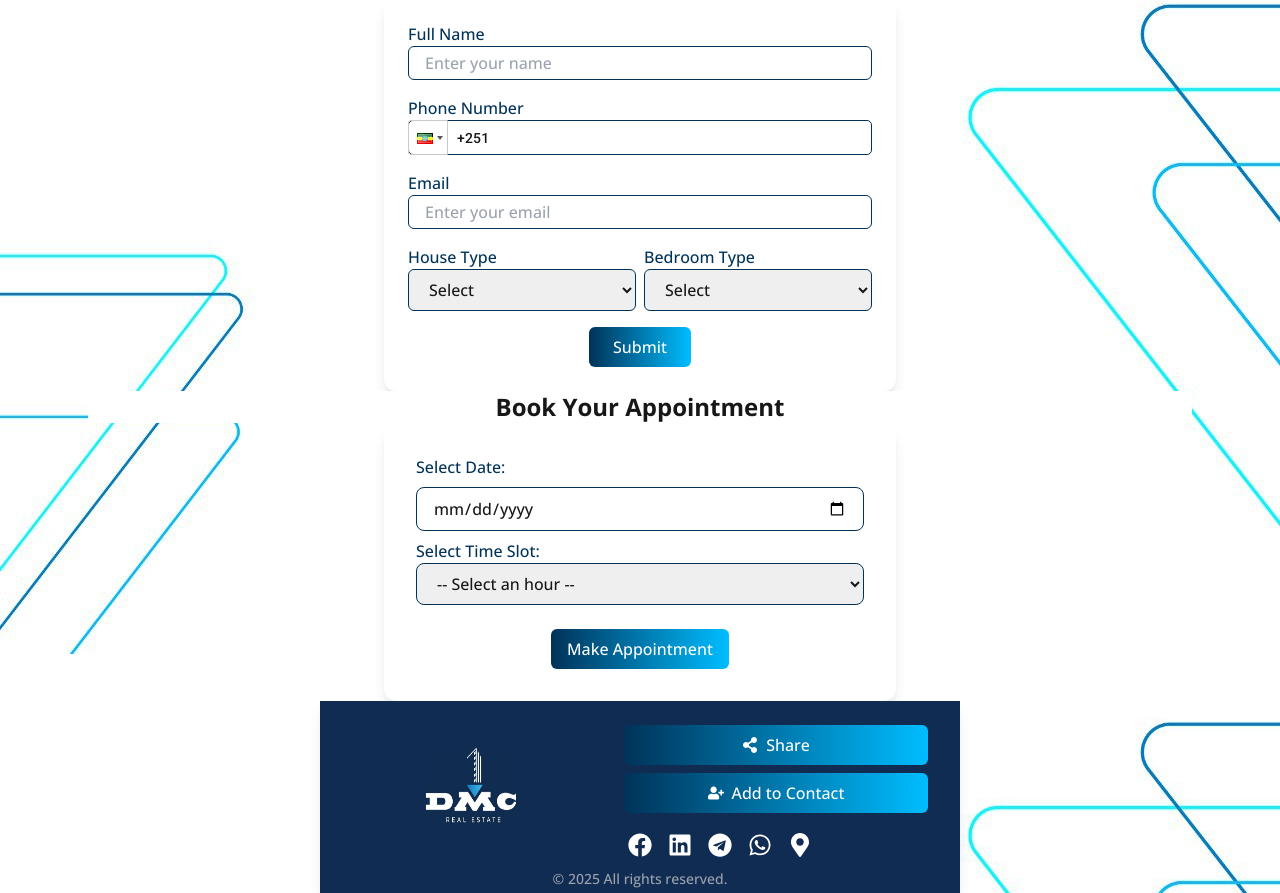
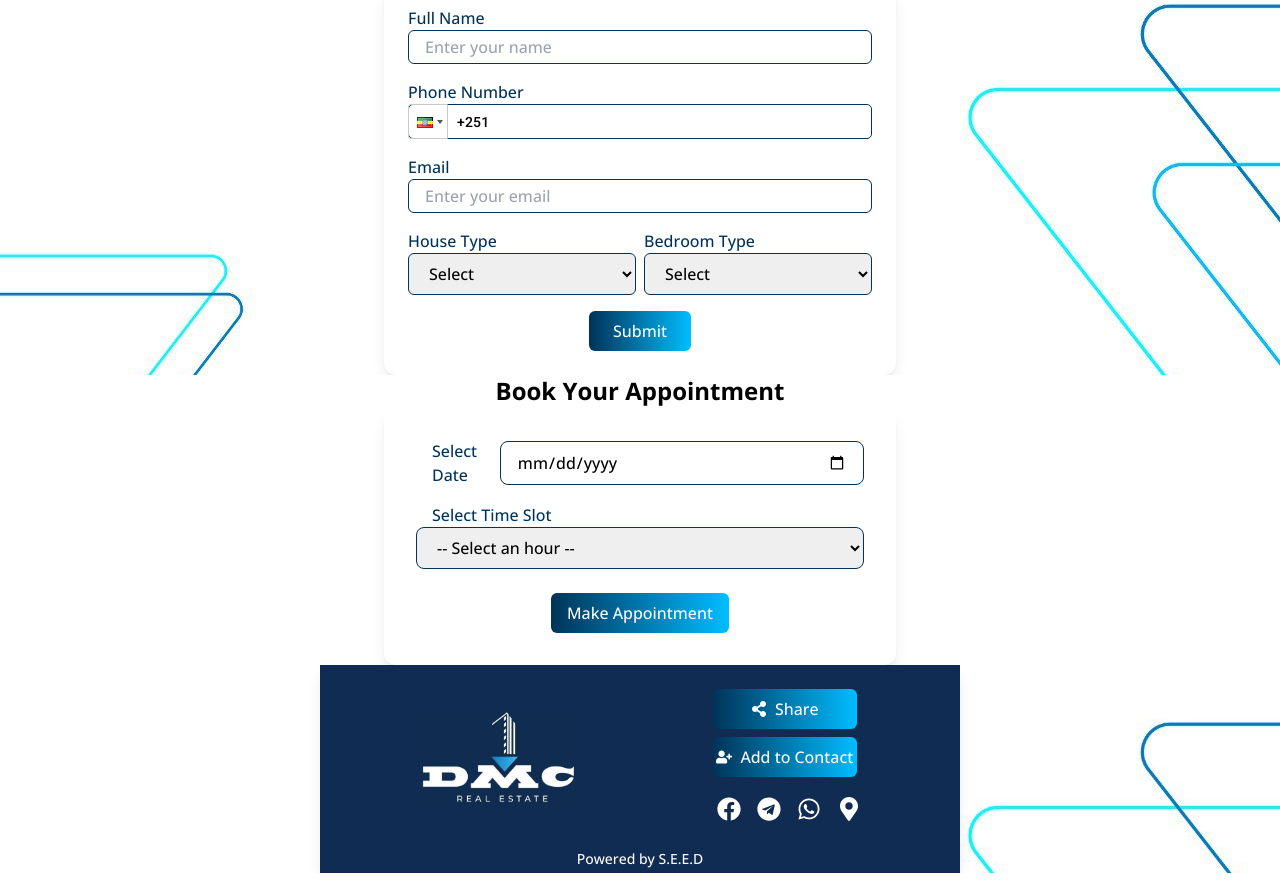
Before and after one commit to Lifeconr/business_card, a Next.js app: page / in a window 1280 px wide. Shown: the part 1500-2393 px from the top of the page. Built offline with nearby package versions, Linux system fonts and the light colour scheme.

Commit message:
Refactor: Fix the layout of the footer. Update: Change phone and email buttons to direct users to the phone and Gmail apps.

```diff
--- a/src/app/components/PhoneNumberInput.jsx
+++ b/src/app/components/PhoneNumberInput.jsx
@@ -30,13 +30,13 @@ const PhoneNumberInput = ({ value, onChange, isHouseTypeSelected }) => {
         }}
         enableSearch
         placeholder="Choose country code"
-        inputClass="!w-full border !border-[#003359]  rounded-md focus:outline-none focus:ring-2 focus:ring-[#003359]"
+        inputClass="!w-full border !border-[#003359] rounded-md focus:outline-none focus:ring-2 focus:ring-[#003359] !text-black" // Added text-black
         buttonClass="!bg-transparent border-none focus:ring-0"
         dropdownClass="custom-dropdown"
-        containerClass="!w-full !lg:w-72"
+        containerClass="!w-full !lg:w-72 !text-black"
       />
       {countryData.name && (
-        <p className="text-sm text-gray-500 mt-1">
+        <p className="text-sm text-black mt-1">
           Selected Country: {countryData.name} (+{countryData.dialCode})
         </p>
       )}
--- a/src/app/components/appointment.jsx
+++ b/src/app/components/appointment.jsx
@@ -42,15 +42,15 @@ export default function AppointmentPage() {
   };
 
   return (
-    <section id="appointment" className=" bg-primary-light">
+    <section id="appointment" className="bg-white">
       <div className="container mx-auto px-6 md:max-w-2xl lg:max-w-4xl xl:max-w-6xl">
-        <h2 className="text-center text-2xl font-bold text-primary-dark mb- bg-white">
+        <h2 className="text-center text-2xl font-bold bg-white text-black rounded-lg">
           Book Your Appointment
         </h2>
         <div className="bg-white shadow-lg rounded-xl p-8 max-w-lg mx-auto">
-          <div className="mb-">
-            <label htmlFor="date" className="block text-base font-medium text-[#003359] mb-2">
-              Select Date:
+          <div className="mb-4 flex flex-col sm:flex-row sm:items-center">
+          <label htmlFor="date" className="text-base font-medium text-[#003359] sm:mt-0 sm:ml-4">
+              Select Date
             </label>
             <input
               type="date"
@@ -61,36 +61,38 @@ export default function AppointmentPage() {
                 setErrorMessage((prev) => ({ ...prev, date: "" }));
                 setSelectedHour("");
               }}
-              className="w-full border border-[#003359] rounded-lg px-4 py-2 focus:ring-2  focus:ring-[#003359] focus:outline-none"
+              className="w-full border border-[#003359] rounded-lg px-4 py-2 focus:ring-2 focus:ring-[#003359] focus:outline-none text-black"
             />
+
+          </div>
           {errorMessage.date && <p className="text-red-600 text-sm mt-1">{errorMessage.date}</p>}
-          </div>
-          <div className="mb-6">
-            <label htmlFor="hour" className="block pt-2 text-base font-medium text-[#003359]">
-              Select Time Slot:
+          <label htmlFor="hour" className="text-base font-medium text-[#003359] sm:mt-0 sm:ml-4">
+              Select Time Slot
             </label>
+          <div className="mb-6 flex flex-col sm:flex-row sm:items-center">
             <select
               id="hour"
               value={selectedHour}
               onChange={(e) => setSelectedHour(e.target.value)}
-              className="w-full border border-[#003359] rounded-lg px-4 py-2 focus:ring-2 focus:ring-[#003359] focus:outline-none"
+              className="w-full border border-[#003359] rounded-lg px-4 py-2 focus:ring-2 focus:ring-[#003359] focus:outline-none text-black"
             >
               <option value="">-- Select an hour --</option>
               {availableHours.map((hour, index) => (
                 <option key={index} value={hour}>{hour}</option>
               ))}
             </select>
+
+          </div>
           {errorMessage.hour && <p className="text-red-600 text-sm mt-1">{errorMessage.hour}</p>}
-          </div>
+
           {confirmationMessage && <p className="text-green-600 text-base font-medium mb-4">{confirmationMessage}</p>}
-        <div className="text-center mt-4 ">
+
+          <div className="text-center mt-4">
             <button
               type="submit"
               onClick={handleMakeAppointment}
               className="inline-block sm:w-auto py-2 px-4 text-white rounded-md transition-transform duration-300 transform hover:scale-105 overflow-hidden"
-          style={{
-            backgroundImage: 'linear-gradient(90deg, #003359 0%, #00BDFF 100%)',
-          }}
+              style={{ backgroundImage: 'linear-gradient(90deg, #003359 0%, #00BDFF 100%)' }}
               onMouseDown={(e) => e.target.classList.add('scale-95')}
               onMouseUp={(e) => e.target.classList.remove('scale-95')}
             >
--- a/src/app/components/footor.jsx
+++ b/src/app/components/footor.jsx
@@ -14,21 +14,21 @@ export default function Footer() {
   };
 
   return (
-    <footer className="w-full max-w-screen-sm pt-6  pr-8 bg-[#102c52] text-white  shadow-lg mx-auto flex justify-between items-center relative">
+    <footer className="w-full max-w-screen-sm pt-6 pr-8 bg-[#102c52] text-white  shadow-lg mx-auto flex justify-between items-center relative">
       {/* Left Section: Logo and Social Icons */}
-      <div className="flex flex-col items-center w-1/2">
+      <div className="flex flex-col items-center w-3/4">
         {/* Logo */}
         <Image
           src={dmc_logo}
           alt="Company Logo"
-          className="w-24 h-20 sm:w-24 sm:h-20 mb-12"
+          className="w-28 h-20 sm:w-40 sm:h-24 mb-12"
         />
       </div>
 
       {/* Right Section: Buttons */}
-      <div className="flex flex-col gap-2 w-1/2">
+      <div className="flex flex-col pl-8 gap-2  w-1/2">
       <button
-        className="flex items-center justify-center w-full py-2 text-white rounded-md"
+        className="flex items-center justify-center w-36 py-2 text-white rounded-md"
         style={{
           backgroundImage: 'linear-gradient(90deg, #003359 0%, #00BDFF 100%)',
         }}
@@ -38,17 +38,17 @@ export default function Footer() {
         Share
       </button>
       <button
-        className="flex items-center justify-center w-full py-2 text-white rounded-md"
+        className="flex items-center justify-center w-36 py-2 text-white rounded-md"
         style={{
           backgroundImage: 'linear-gradient(90deg, #003359 0%, #00BDFF 100%)',
         }}
         onClick={() => alert('Add to contact functionality here!')}
       >
-        <FaUserPlus className="mr-2" />
+        <FaUserPlus className=" mr-2" />
         Add to Contact
       </button>
        {/* Social Icons */}
-        <div className="flex gap-2 text-2xl pt-2 pb-8">
+        <div className="flex gap-2 text-2xl pt-2 pb-12">
           <a
             href={links.facebook}
             className="p-1 hover:text-[#00BDFF]  transition duration-300"
@@ -56,13 +56,13 @@ export default function Footer() {
           >
             <FaFacebook />
           </a>
-          <a
+          {/* <a
             href={links.linkedin}
             className="p-1 hover:text-[#00BDFF] transition duration-300"
             aria-label="LinkedIn"
           >
             <FaLinkedin />
-          </a>
+          </a> */}
           <a
             href={links.telegram}
             className="p-1 hover:text-[#00BDFF] transition duration-300"
@@ -86,14 +86,13 @@ export default function Footer() {
           </a>
         </div>
               {/* Footer Bottom: Copyright */}
-      <div className="absolute bottom-1 left-0 w-full text-center">
-        <p className="text-sm text-gray-400 ">
-          &copy; {new Date().getFullYear()} All rights reserved.
+      <div className="absolute bottom-1 pt-4 left-0 w-full text-center">
+        <p className="text-sm text-white ">
+          Powered by <a href='https://seedgit.com/qrur/' className='hover:text-[#00BDFF] text-' > S.E.E.D </a>
         </p>
       </div>
+
       </div>
-
-
     </footer>
   );
 }
--- a/src/app/components/house_listing.jsx
+++ b/src/app/components/house_listing.jsx
@@ -13,10 +13,10 @@ export default function HouseListings() {
   const [selectedListing, setSelectedListing] = useState(null);
 
   const listings = [
-    { name: "Studio", image: h1, link: "https://dmcreal-estate.com/am/studio-2/", description: "Kare Meter = 55.5 sqm" },
-    { name: "One Bedroom", image: bd1, link: "https://dmcreal-estate.com/am/one-bedroom/", description: "Kare Meter = 76.2 sqm" },
-    { name: "Two Bedroom", image: bd3, link: "https://dmcreal-estate.com/am/two-bedroom-c1/", description: "Kare Meter = 144.6 sqm" },
-    { name: "Three Bedroom", image: bd2, link: "https://dmcreal-estate.com/am/three-bedroom/", description: "Kare Meter = 200 sqm" },
+    { name: "Studio", image: h1, link: "https://dmcreal-estate.com/am/studio-2/", description: "Area = 55.5 sqm" },
+    { name: "One Bedroom", image: bd1, link: "https://dmcreal-estate.com/am/one-bedroom/", description: "Area = 76.2 sqm" },
+    { name: "Two Bedroom", image: bd3, link: "https://dmcreal-estate.com/am/two-bedroom-c1/", description: "Area = 144.6 sqm" },
+    { name: "Three Bedroom", image: bd2, link: "https://dmcreal-estate.com/am/three-bedroom/", description: "Area = 200 sqm" },
     { name: "Four Bedroom", image: h3, comingSoon: true, description: "Details Coming Soon!" },
     { name: "Shop", image: h4, comingSoon: true, description: "Details Coming Soon!" },
   ];
@@ -24,13 +24,9 @@ export default function HouseListings() {
   return (
     <div>
       {/* Banner */}
-      <div className="bg-gradient-to-r from-[#003359] to-[#00bdff] text-white text-center py-3 w-full max-w-screen-sm mx-auto">
+      <div className="bg-gradient-to-r from-[#003359] to-[#00bdff] text-white text-center py-3 w-full max-w-screen-sm mx-auto ">
         <h1 className="text-2xl font-bold">HillSide Apartments</h1>
       </div>
-
-      <p className="text-center text-[#003359] text-2xl font-thin mt-4 font-cursive bg-white">
-        በ 400,000ሺ ብር ብቻ ፈጥነው የቤት ባለቤት ይሁኑ! <br />
-      </p>
 
       {/* Listings */}
       <div className="w-full max-w-screen-sm mx-auto rounded-lg shadow-lg p-4 grid grid-cols-1 sm:grid-cols-2 gap-4 bg-white">
@@ -77,6 +73,11 @@ export default function HouseListings() {
           </div>
         ))}
       </div>
+
+      <p className="text-center text-[#003359] text-2xl font-semibold mb-4 bg-white">
+        በ 400,000ሺ ብር ብቻ ፈጥነው የቤት ባለቤት ይሁኑ! <br />
+      </p>
+
     </div>
   );
 }
--- a/src/app/components/realtor.jsx
+++ b/src/app/components/realtor.jsx
@@ -54,15 +54,15 @@ export default function RealtorSection() {
       <p className="text-center text-xl font-bold text-[#003359]">{realtor.position}</p>
 
 {/* Contact Info */}
-      <div className="mt-4 mb-8">
+<div className="mt-4 mb-6">
   <div className="grid grid-cols-1 sm:grid-cols-2 gap-4 ">
     {/* Phone */}
     <div
-            className="flex items-center bg-gray-200 text-[#003359]  px-4 py-2 rounded-md cursor-pointer hover:bg-gray-300"
-            onClick={() => copyToClipboard(realtor.phone)}
+      className="flex items-center bg-gray-200 text-[#003359] px-4 py-2 rounded-md cursor-pointer hover:bg-gray-300"
+      onClick={() => window.location.href = `tel:${realtor.phone}`} // Direct to phone
     >
       <FaPhoneAlt className="text-2xl mr-4" />
-            <div >
+      <div>
         <span className="text-sm text-[#00BDFF]">Phone Number</span>
         <p className="font-semibold">{realtor.phone}</p>
       </div>
@@ -71,11 +71,10 @@ export default function RealtorSection() {
     {/* Email */}
     <div
       className="flex items-center bg-gray-200 text-[#003359] px-4 py-2 rounded-md cursor-pointer hover:bg-gray-300"
-            onClick={() => copyToClipboard(realtor.email)}
+      onClick={() => window.location.href = `mailto:${realtor.email}`} // Direct to email
     >
       <FaEnvelope className="text-2xl mr-4" />
       <div>
-
         <span className="text-sm text-[#00BDFF]">Email</span>
         <p className="font-semibold">{realtor.email}</p>
       </div>
--- a/src/app/components/register.jsx
+++ b/src/app/components/register.jsx
@@ -69,21 +69,17 @@ export default function Register() {
     setFormErrors((prev) => ({ ...prev, [name]: null }));
   };
 
-  const isHouseTypeSelected = Boolean(formValues.houseType && formValues.bedroomType);
-
   return (
-    <section id="register" className="bg-primary-light">
+    <section id="register">
       <div className="container mx-auto px-6 md:max-w-2xl lg:max-w-4xl xl:max-w-5xl">
-        <h1 className="text-center text-2xl font-bold text-primary-dark my-2">Register</h1>
+        <h1 className="text-center text-2xl font-bold text-black my-2">Register</h1>
 
         {/* Tabs */}
         <div className="flex justify-center">
           <button
             onClick={() => setActiveTab('personal')}
             className={`px-8 py-2 rounded-t-lg font-medium ${
-              activeTab === 'personal'
-                ? 'bg-[#003359] text-white'
-                : 'bg-gray-200 text-gray-500'
+              activeTab === 'personal' ? 'bg-[#003359] text-white' : 'bg-gray-200 text-gray-500'
             }`}
           >
             Personal
@@ -91,9 +87,7 @@ export default function Register() {
           <button
             onClick={() => setActiveTab('company')}
             className={`px-8 py-2 rounded-t-lg font-medium ${
-              activeTab === 'company'
-                ? 'bg-[#003359] text-white'
-                : 'bg-gray-200 text-gray-500'
+              activeTab === 'company' ? 'bg-[#003359] text-white' : 'bg-gray-200 text-gray-500'
             }`}
           >
             Company
@@ -112,11 +106,10 @@ export default function Register() {
                 value={formValues.fullName}
                 onChange={handleInputChange}
                 placeholder="Enter your name"
-                className="w-full px-4 py-1 border border-[#003359] rounded-md focus:outline-none focus:ring-2 focus:ring-[#003359]"
+                autoComplete="name"
+                className="w-full px-4 py-1 border border-[#003359] rounded-md focus:outline-none focus:ring-2 focus:ring-[#003359] text-black"
               />
-              {formErrors.fullName && (
-                <p className="text-red-500 text-sm">{formErrors.fullName}</p>
-              )}
+              {formErrors.fullName && <p className="text-red-500 text-sm">{formErrors.fullName}</p>}
             </div>
 
             {/* Conditional Company Name */}
@@ -129,11 +122,9 @@ export default function Register() {
                   value={formValues.companyName}
                   onChange={handleInputChange}
                   placeholder="Enter company name"
-                  className="w-full px-4 py-1 border border-[#003359] rounded-md focus:outline-none focus:ring-2 focus:ring-[#003359]"
+                  className="w-full px-4 py-1 border border-[#003359] rounded-md focus:outline-none focus:ring-2 focus:ring-[#003359] text-black"
                 />
-                {formErrors.companyName && (
-                  <p className="text-red-500 text-sm">{formErrors.companyName}</p>
-                )}
+                {formErrors.companyName && <p className="text-red-500 text-sm">{formErrors.companyName}</p>}
               </div>
             )}
 
@@ -147,77 +138,63 @@ export default function Register() {
                   setFormErrors((prev) => ({ ...prev, phoneNumber: null }));
                 }}
               />
-              {formErrors.phoneNumber && (
-                <p className="text-red-500 text-sm">{formErrors.phoneNumber}</p>
-              )}
+              {formErrors.phoneNumber && <p className="text-red-500 text-sm">{formErrors.phoneNumber}</p>}
             </div>
 
             {/* Email */}
             <div>
-              <label className="block text-[#003359] ">Email</label>
+              <label className="block text-[#003359]">Email</label>
               <input
                 type="email"
                 name="email"
                 value={formValues.email}
                 onChange={handleInputChange}
                 placeholder="Enter your email"
-                className="w-full px-4 py-1 border border-[#003359] rounded-md focus:outline-none focus:ring-2 focus:ring-[#003359]"
+                autoComplete="email"
+                className="w-full px-4 py-1 border border-[#003359] rounded-md focus:outline-none focus:ring-2 focus:ring-[#003359] text-black"
               />
-              {formErrors.email && (
-                <p className="text-red-500 text-sm">{formErrors.email}</p>
-              )}
+              {formErrors.email && <p className="text-red-500 text-sm">{formErrors.email}</p>}
             </div>
 
-            {/* House Type */}
-            <div className="flex space-x-2">
+            {/* House Type & Bedroom Type - Responsive Layout */}
+            <div className="flex flex-col sm:flex-row sm:space-x-2 space-y-2 sm:space-y-0">
               <div className="w-full">
-                <label className="block text-[#003359] ">House Type</label>
+                <label className="block text-[#003359]">House Type</label>
                 <select
                   name="houseType"
                   value={formValues.houseType}
                   onChange={handleInputChange}
-                  className="w-full border border-[#003359] rounded-md px-4 py-2 focus:outline-none focus:ring-2 focus:ring-[#003359]"
+                  className="w-full border border-[#003359] rounded-md px-4 py-2 focus:outline-none focus:ring-2 focus:ring-[#003359] text-black"
                 >
-                  <option value="">Select </option>
+                  <option value="">Select</option>
                   <option>Apartment</option>
                   <option>Villa</option>
                 </select>
-                {formErrors.houseType && (
-                  <p className="text-red-500 text-sm">{formErrors.houseType}</p>
-                )}
+                {formErrors.houseType && <p className="text-red-500 text-sm">{formErrors.houseType}</p>}
               </div>
               <div className="w-full">
-                <label className="block text-[#003359]  ">Bedroom Type</label>
+                <label className="block text-[#003359]">Bedroom Type</label>
                 <select
                   name="bedroomType"
                   value={formValues.bedroomType}
                   onChange={handleInputChange}
-                  className="w-full border border-[#003359] rounded-md px-4 py-2 focus:outline-none focus:ring-2 focus:ring-[#003359]"
+                  className="w-full border border-[#003359] rounded-md px-4 py-2 focus:outline-none focus:ring-2 focus:ring-[#003359] text-black"
                 >
-                  <option value="">Select </option>
+                  <option value="">Select</option>
                   <option>1 Bedroom</option>
                   <option>2 Bedrooms</option>
                   <option>3 Bedrooms</option>
                   <option>4 Bedrooms</option>
                 </select>
-                {formErrors.bedroomType && (
-                  <p className="text-red-500 text-sm">{formErrors.bedroomType}</p>
-                )}
+                {formErrors.bedroomType && <p className="text-red-500 text-sm">{formErrors.bedroomType}</p>}
               </div>
             </div>
-        <div className="text-center mt-4 ">
-         <button
-          type="submit"
-          className="inline-block sm:w-auto py-2 px-6 text-white rounded-md transition-transform duration-300 transform hover:scale-105 overflow-hidden"
-          style={{
-            backgroundImage: 'linear-gradient(90deg, #003359 0%, #00BDFF 100%)',
-          }}
-          onMouseDown={(e) => e.target.classList.add('scale-95')}
-          onMouseUp={(e) => e.target.classList.remove('scale-95')}
-        >
-          Submit
-          </button>
-        </div>
+
+            <div className="text-center mt-4">
+              <button type="submit" className="py-2 px-6 text-white rounded-md bg-gradient-to-r from-[#003359] to-[#00BDFF] transform hover:scale-105 transition-transform">
+                Submit
+              </button>
+            </div>
           </form>
         </div>
       </div>
```
Lines whose indentation alone changed are shown as unchanged.
